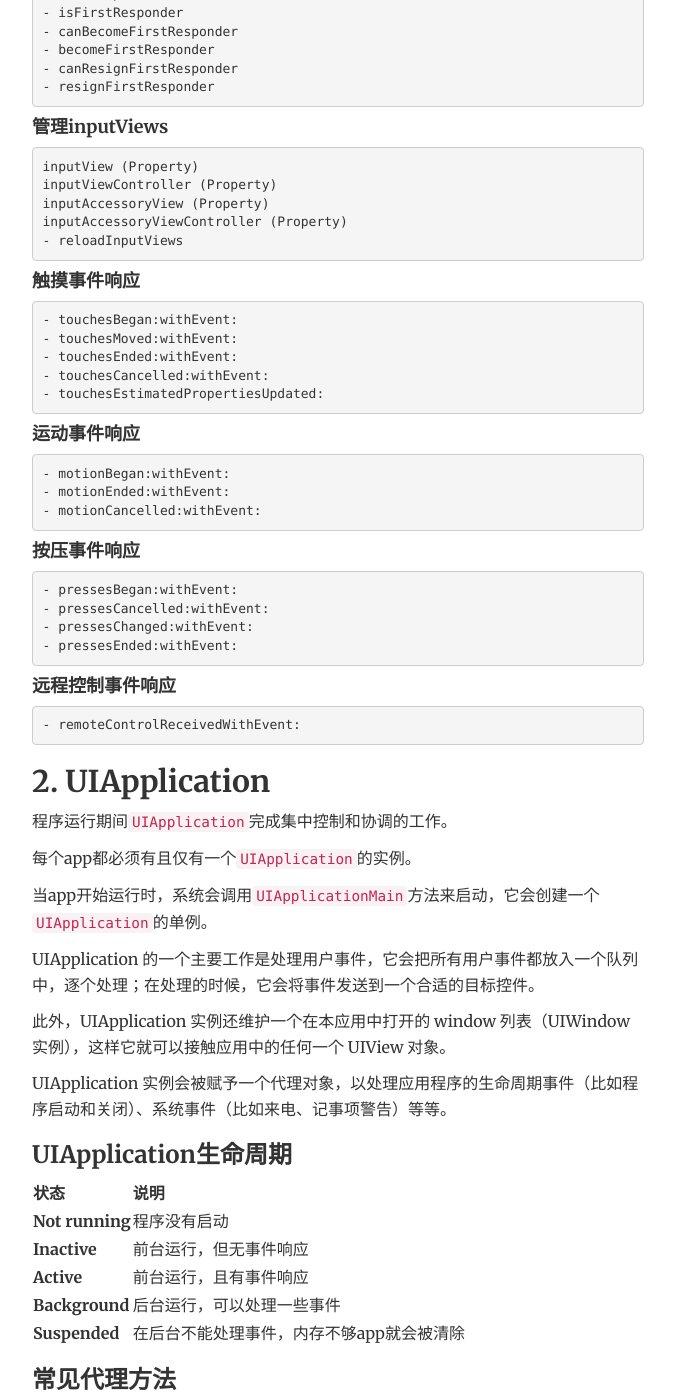
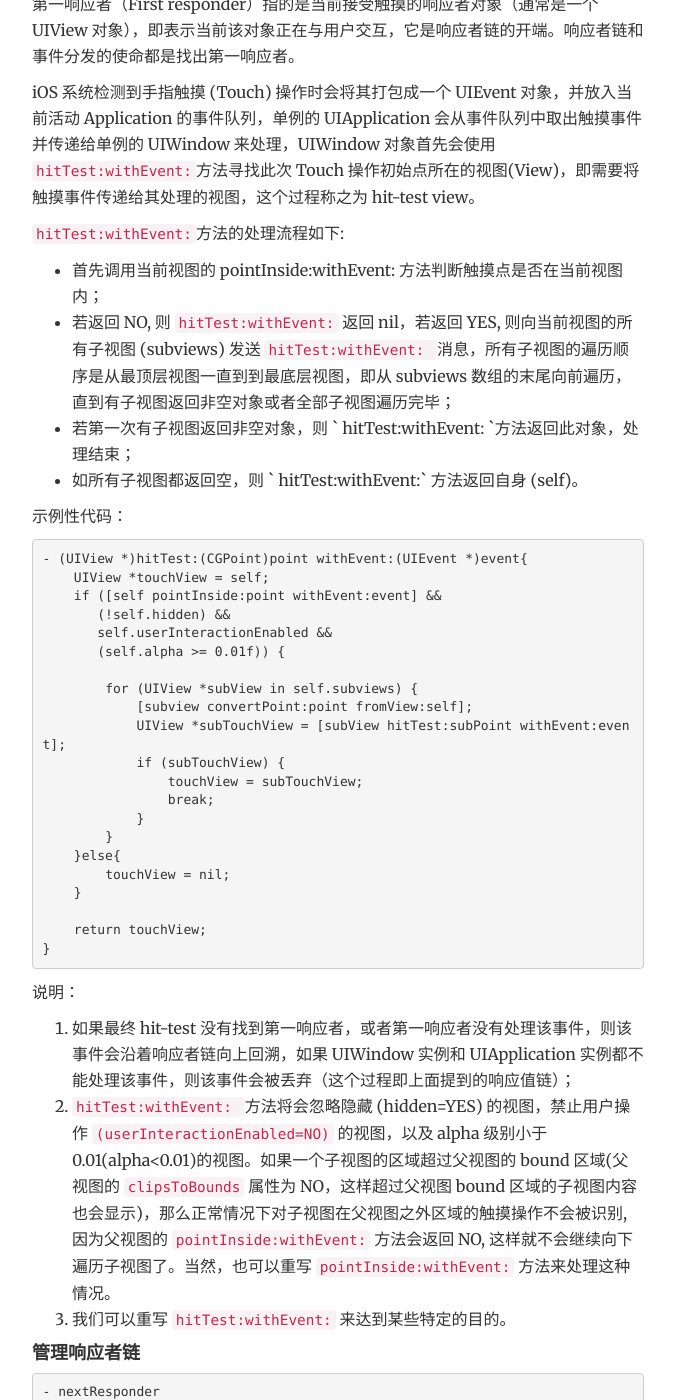
Before and after one commit to FaiChou/faichou.github.io, a Jekyll site: the page built from _posts/2016-05-09-Cocoa Touch.md, in a window 1280 px wide and 1400 px high, scrolled down 1069 px. Shown: the whole window, without its empty margins (302-977 px from the left). Built offline with Jekyll 4.4.1, drawn with Linux system fonts in a browser that asks for light colours; comment, search, counter and statistics services are not loaded.

Commit message:
Update 2016-05-09-Cocoa Touch.md

````diff
--- a/_posts/2016-05-09-Cocoa Touch.md
+++ b/_posts/2016-05-09-Cocoa Touch.md
@@ -44,6 +44,53 @@
 ```
 
 在iOS 3.0苹果提供了对运动事件的处理方法，例如摇晃设备。
+
+### 事件分发
+
+第一响应者（First responder）指的是当前接受触摸的响应者对象（通常是一个 UIView 对象），即表示当前该对象正在与用户交互，它是响应者链的开端。响应者链和事件分发的使命都是找出第一响应者。
+
+iOS 系统检测到手指触摸 (Touch) 操作时会将其打包成一个 UIEvent 对象，并放入当前活动 Application 的事件队列，单例的 UIApplication 会从事件队列中取出触摸事件并传递给单例的 UIWindow 来处理，UIWindow 对象首先会使用 `hitTest:withEvent:`方法寻找此次 Touch 操作初始点所在的视图(View)，即需要将触摸事件传递给其处理的视图，这个过程称之为 hit-test view。
+
+`hitTest:withEvent:`方法的处理流程如下:
+
+- 首先调用当前视图的 pointInside:withEvent: 方法判断触摸点是否在当前视图内；
+- 若返回 NO, 则 `hitTest:withEvent:` 返回 nil，若返回 YES, 则向当前视图的所有子视图 (subviews) 发送 `hitTest:withEvent: `消息，所有子视图的遍历顺序是从最顶层视图一直到到最底层视图，即从 subviews 数组的末尾向前遍历，直到有子视图返回非空对象或者全部子视图遍历完毕；
+- 若第一次有子视图返回非空对象，则   ` hitTest:withEvent: `方法返回此对象，处理结束；
+- 如所有子视图都返回空，则    ` hitTest:withEvent:` 方法返回自身 (self)。
+
+示例性代码：
+
+```
+- (UIView *)hitTest:(CGPoint)point withEvent:(UIEvent *)event{
+    UIView *touchView = self;
+    if ([self pointInside:point withEvent:event] &&
+       (!self.hidden) &&
+       self.userInteractionEnabled &&
+       (self.alpha >= 0.01f)) {
+
+        for (UIView *subView in self.subviews) {
+            [subview convertPoint:point fromView:self];
+            UIView *subTouchView = [subView hitTest:subPoint withEvent:event];
+            if (subTouchView) {
+                touchView = subTouchView;
+                break;
+            }
+        }
+    }else{
+        touchView = nil;
+    }
+
+    return touchView;
+}
+```
+
+说明：
+
+1. 如果最终 hit-test 没有找到第一响应者，或者第一响应者没有处理该事件，则该事件会沿着响应者链向上回溯，如果 UIWindow 实例和 UIApplication 实例都不能处理该事件，则该事件会被丢弃（这个过程即上面提到的响应值链）；
+2. `hitTest:withEvent: `方法将会忽略隐藏 (hidden=YES) 的视图，禁止用户操作 `(userInteractionEnabled=NO)` 的视图，以及 alpha 级别小于 0.01(alpha<0.01)的视图。如果一个子视图的区域超过父视图的 bound 区域(父视图的 `clipsToBounds` 属性为 NO，这样超过父视图 bound 区域的子视图内容也会显示)，那么正常情况下对子视图在父视图之外区域的触摸操作不会被识别, 因为父视图的 `pointInside:withEvent:` 方法会返回 NO, 这样就不会继续向下遍历子视图了。当然，也可以重写 `pointInside:withEvent:` 方法来处理这种情况。
+3. 我们可以重写 `hitTest:withEvent:` 来达到某些特定的目的。
+
+
 
 
 #### 管理响应者链
````
